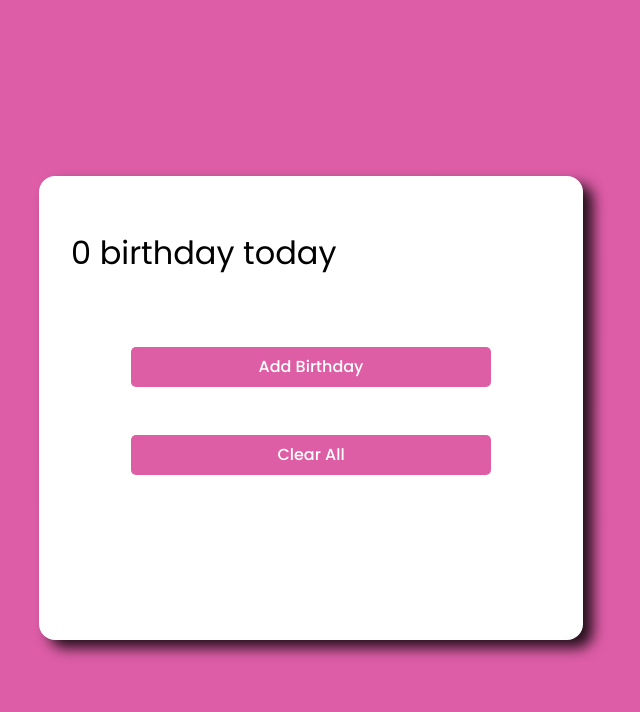
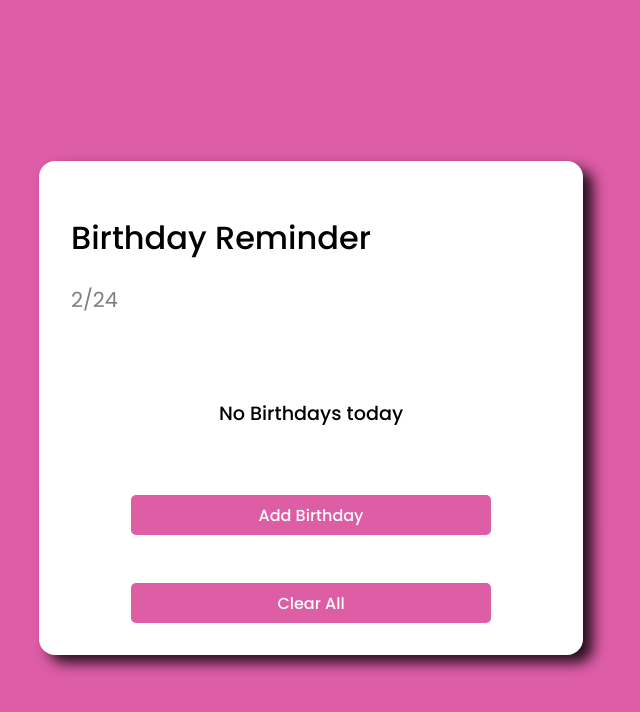
Before and after one commit to justinnotoma/Birthday-Reminder, a React (Vite) app: page / in a window 1280 px wide. Shown: the top 712 px of the page, without its empty margins (329-969 px from the left). Built offline with nearby package versions, Linux system fonts and the light colour scheme.

Commit message:
Finishing touches

```diff
--- a/src/App.css
+++ b/src/App.css
@@ -62,6 +62,12 @@ body {
   max-height: 50rem;
   padding: 2rem;
 
+  /* Styling for "wrapper-reminder" 'p' */
+  & p {
+    align-self: center;
+    font-size: 1.2rem;
+  }
+
   /* Styling for "user-card" */
   .user-card {
     display: flex;
@@ -93,12 +99,17 @@ body {
       /* Styling for "header" */
       .header {font-size: 1.5rem;}
 
-      /* Styling for "sub-header" */
-      .sub-header {
-        font-size: 0.8rem;
-        opacity: 0.5;
+      /* Styling for "user-info" 'p' */
+      & p {
+        font-size: 0.9rem;
       }
     }
+  }
+
+  /* Styling for "sub-header */
+  .sub-header {
+    font-size: 1.3rem;
+    opacity: 0.5;
   }
 }
 
--- a/src/App.jsx
+++ b/src/App.jsx
@@ -7,7 +7,7 @@ function App() {
   const [reminderState, setReminderState] = useState(true) // When 'reminderState' is set to true, then "WrapperReminder" is shown. When 'reminderState' is set to false, then "WrapperReminder" is hidden
   const [addUserState, setAddUserState] = useState(false) // When 'addUserState' is set to true, then "WrapperAddUser" is shown. When 'addUserState' is set to false, then "WrapperAddUser" is hidden
 
-  const [users, setUser] = useState([{'name': 'Justin', 'age': '17', 'profile': 'J', 'birthday': '2024-02-24', 'isBirthday': false}])
+  const [users, setUser] = useState([])
 
   const hideReminder = () => {
     setReminderState(false)
@@ -36,19 +36,8 @@ function App() {
 
     let age = currentYear - birthYear
 
-    // Check to see if it is the user birthday
-    const currentMonth = ()  => {
-      let currentMonth = currentDate.getMonth()
-      currentMonth = currentMonth + 1
-
-      if(currentMonth < 10) currentMonth = `0${currentMonth}`
-      return currentMonth
-    }
-    const isBirthday = `${dateParts[1]}-${dateParts[2]}` === `${currentMonth()}-${currentDate.getDate()}`
-    console.log(isBirthday)
-
     // Add user to "users" array
-    setUser([...users, {'name': name, 'profile': profile, 'age': age, 'isBirthday': isBirthday}])
+    setUser([...users, {'name': name, 'profile': profile, 'age': age, 'birthday': date}])
     console.log(users)
 
   }
--- a/src/components/WrapperReminder.jsx
+++ b/src/components/WrapperReminder.jsx
@@ -1,18 +1,49 @@
-import React, { useState } from 'react'
+import React, { useEffect, useState } from 'react'
 
 export const WrapperReminder = ({hideWrapper, clearAll, listOfUsers}) => {
-    const [birthdayCount, setBirthdayCount] = useState(0)
+
+    // This function will check if it is the user birthday
+    const isBirthday = (date) => {
+        // Get current date
+        const currentDate = new Date
+        const dateParts = date.split('-')
+
+        // Get current month
+        const currentMonth = ()  => {
+            let currentMonth = currentDate.getMonth()
+            currentMonth = currentMonth + 1
+
+            if(currentMonth < 10) currentMonth = `0${currentMonth}`
+            return currentMonth
+        }
+
+        // Get current date
+        const currentDay = () => {
+            let currentDay = currentDate.getDate()
+
+            if(currentDay < 10 && !currentDay.toString().includes('0')) currentDay = `0${currentDay}`
+            return currentDay
+        }
+
+        const isBirthday = `${dateParts[1]}-${dateParts[2]}` === `${currentMonth()}-${currentDay()}`
+        console.log(`${currentMonth()}-${currentDate.getDate()}`)
+
+        return isBirthday
+    }
 
     return (
         <div className='wrapper-reminder'>
-            <h1 className='font-400'>{birthdayCount} birthday today</h1>
+            <header>
+                <h1 className='font-500'>Birthday Reminder</h1>
+                <h2 className="font-400 sub-header">{`${new Date().getMonth() + 1}/${new Date().getDate()}`}</h2>
+            </header>
 
             {
                 listOfUsers.length === 0 ? (
                     <p className='font-500'>No Birthdays today</p>
                 ):(
                     listOfUsers.map((user, index) => (
-                        user.isBirthday ? (
+                        isBirthday(user.birthday) & user.age > 0 ? (
                             <div className="user-card" key={index}>
                                 <div className="user-profile font-500">{user.profile}</div>
 
```
